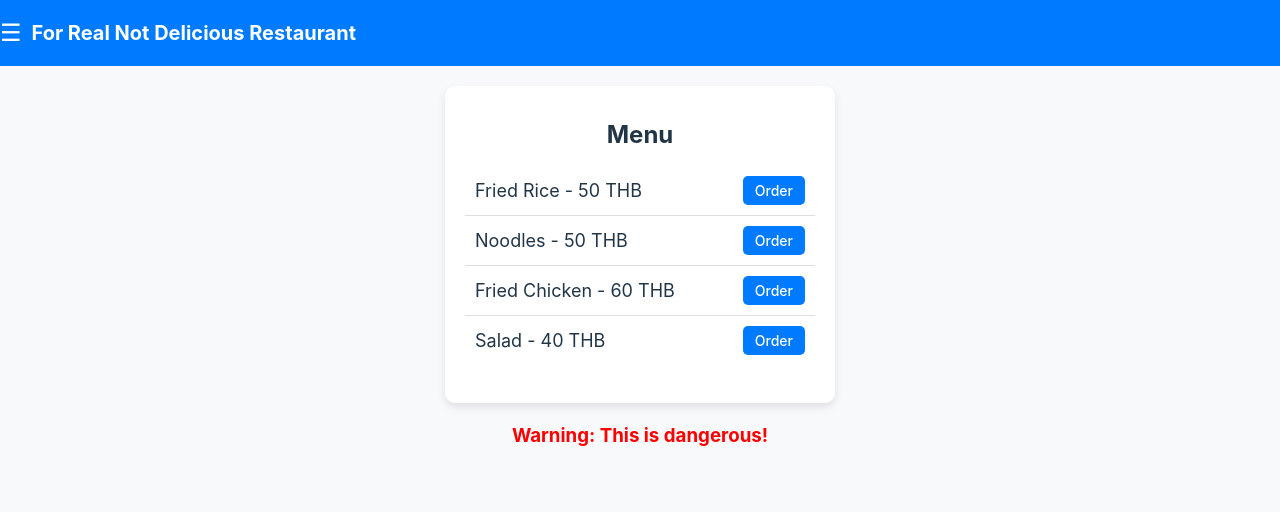
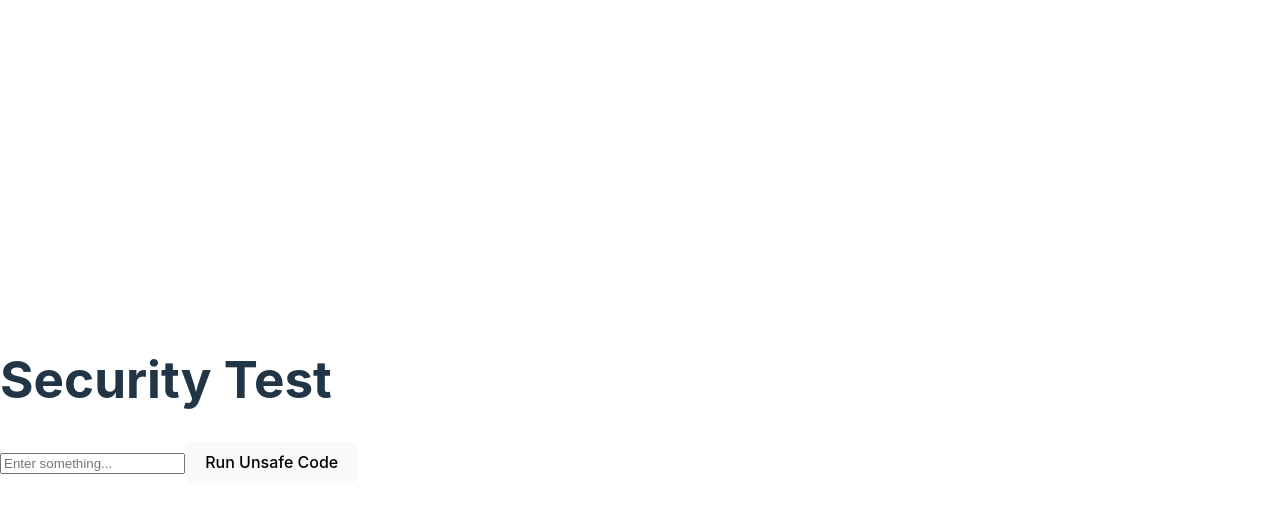
Before and after one commit to kalangun69300/test-my-app, a React (Vite) app: page / in a window 1280 px wide. Shown: the top 512 px of the page. Built offline with nearby package versions, Linux system fonts and the light colour scheme.

Commit message:
test smell code

```diff
--- a/src/App.jsx
+++ b/src/App.jsx
@@ -1,88 +1,31 @@
+import { useState } from "react";
+
 function App() {
+  const [input, setInput] = useState("");
 
-  // 🚨 Security Issue: ใช้ eval() (ถือว่าอันตราย)
+  // 🚨 ใช้ eval() กับค่าที่มาจาก Input ของผู้ใช้ → อันตรายจริง
   const unsafeFunction = () => {
-    eval("console.log('This is unsafe code!')"); // SonarCloud จะเตือนเรื่อง Security Vulnerability
+    eval(input); // ตอนนี้โค้ดนี้สามารถรันได้จริงผ่าน Input
   };
 
-  // 🚨 Security Issue: ใช้ dangerouslySetInnerHTML (เสี่ยงต่อ XSS)
-  const dangerousHTML = { __html: "<h3 style='color: red;'>Warning: This is dangerous!</h3>" };
+  // 🚨 ใช้ dangerouslySetInnerHTML กับ Input ของผู้ใช้ → เปิดช่องให้ XSS
+  const dangerousHTML = { __html: input };
 
   return (
-    <div style={{
-      display: "flex",
-      flexDirection: "column",
-      alignItems: "center",
-      height: "100vh",
-      width: "100vw",
-      backgroundColor: "#f8f9fa"
-    }}>
+    <div>
+      <h1>Security Test</h1>
 
-      {/* Navbar */}
-      <nav style={{
-        width: "100%",
-        backgroundColor: "#007bff",
-        padding: "15px",
-        color: "white",
-        fontSize: "20px",
-        fontWeight: "bold",
-        display: "flex",
-        justifyContent: "space-between",
-        alignItems: "center",
-        paddingLeft: "20px",
-        paddingRight: "20px"
-      }}>
-        <div style={{ display: "flex", alignItems: "center", gap: "10px" }}>
-          <span style={{ fontSize: "24px", cursor: "pointer" }}>☰</span>
-          <span>For Real Not Delicious Restaurant</span>
-        </div>
-      </nav>
+      <input
+        type="text"
+        placeholder="Enter something..."
+        onChange={(e) => setInput(e.target.value)}
+      />
 
-      <div style={{
-        width: "350px",
-        padding: "20px",
-        backgroundColor: "white",
-        borderRadius: "10px",
-        boxShadow: "0 4px 8px rgba(0, 0, 0, 0.1)",
-        textAlign: "center",
-        marginTop: "20px"
-      }}>
-        <h1 style={{ fontSize: "24px", marginBottom: "15px" }}>Menu</h1>
-        <ul style={{ listStyle: "none", padding: "0", fontSize: "18px" }}>
-          <li style={{ padding: "10px", borderBottom: "1px solid #ddd", display: "flex", justifyContent: "space-between", alignItems: "center" }}>
-            <span>Fried Rice - 50 THB</span>
-            <button style={buttonStyle} onClick={unsafeFunction}>Order</button>
-          </li>
-          <li style={{ padding: "10px", borderBottom: "1px solid #ddd", display: "flex", justifyContent: "space-between", alignItems: "center" }}>
-            <span>Noodles - 50 THB</span>
-            <button style={buttonStyle}>Order</button>
-          </li>
-          <li style={{ padding: "10px", borderBottom: "1px solid #ddd", display: "flex", justifyContent: "space-between", alignItems: "center" }}>
-            <span>Fried Chicken - 60 THB</span>
-            <button style={buttonStyle}>Order</button>
-          </li>
-          <li style={{ padding: "10px", display: "flex", justifyContent: "space-between", alignItems: "center" }}>
-            <span>Salad - 40 THB</span>
-            <button style={buttonStyle}>Order</button>
-          </li>
-        </ul>
-      </div>
+      <button onClick={unsafeFunction}>Run Unsafe Code</button>
 
-      {/* 🚨 Security Issue: แสดง HTML แบบไม่มีการป้องกัน */}
       <div dangerouslySetInnerHTML={dangerousHTML}></div>
     </div>
   );
 }
 
-// Button "Order"
-const buttonStyle = {
-  backgroundColor: "#007bff",
-  color: "white",
-  border: "none",
-  padding: "6px 12px",
-  borderRadius: "5px",
-  cursor: "pointer",
-  fontSize: "14px",
-};
-
 export default App;
```
